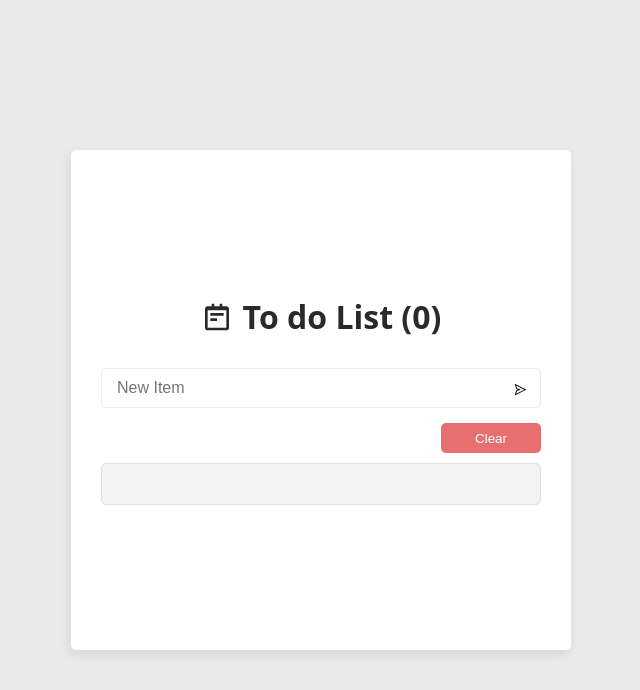
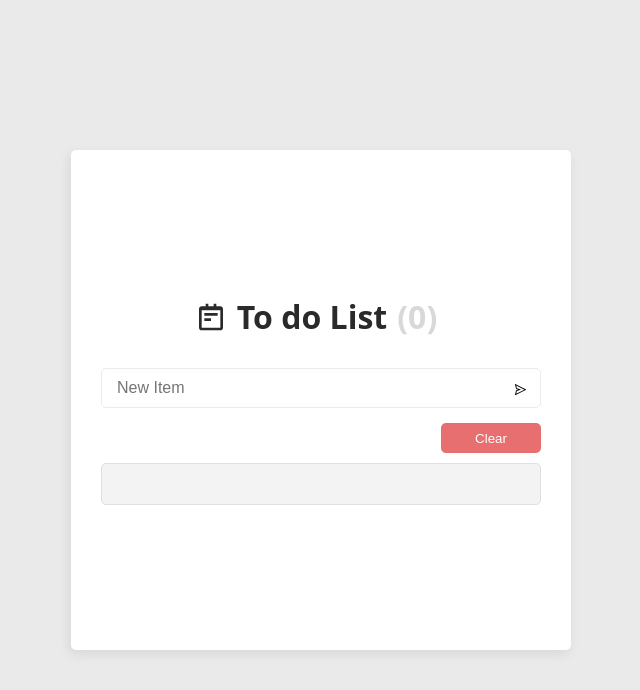
Before and after one commit to LuciLua/todo, a Next.js app: page / in a window 1280 px wide. Shown: the top 690 px of the page, without its empty margins (319-959 px from the left). Built offline with nearby package versions, Linux system fonts and the light colour scheme.

Commit message:
:star2: change color totalItems title

```diff
--- a/src/pages/index.tsx
+++ b/src/pages/index.tsx
@@ -29,7 +29,7 @@ function Home() {
 
         setClear(clear)
         setUpdateTotal(total)
-        }, [clear, total])
+    }, [clear, total])
 
 
     function formarObj() {
@@ -126,7 +126,7 @@ function Home() {
             <div className={styles.todoWrapper}>
                 <h1>
                     <span><BiNotepad /></span>
-                    To do List ({updateTotal})
+                    To do List <span className="updateTotal">({updateTotal})</span>
                 </h1>
                 <TextField
                     addNewItem={addNewItem}
--- a/src/style/home.module.scss
+++ b/src/style/home.module.scss
@@ -35,8 +35,13 @@
         display: flex;
         justify-content: center;
         align-items: center;
+        margin-right: 10px;
 
-        margin-right: 10px;
+        &:nth-child(2){
+          margin-left: 10px;
+          color: #5b5b5b3d;
+        }
+
       }
     }
     p {
```
